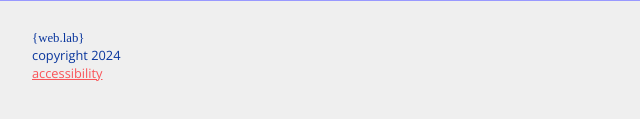
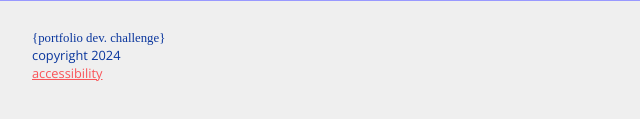
Before and after one commit to devanshi-jain/ieee-sase, a plain HTML site: page resources.html in a window 1280 px wide. Shown: the part 3704-3823 px from the top of the page, 128-768 px from the left. Drawn offline with nearby package versions, Linux system fonts and the light colour scheme; files whose address does not match are found by name; a web font is replaced by a local one.

Commit message:
Fixed title naming

```diff
--- a/resources.html
+++ b/resources.html
@@ -1,5 +1,5 @@
-<!DOCTYPE html><html><head><title>resources | web.lab</title><link rel="stylesheet" href="/main.css"><script src="/script.js"></script><meta name="viewport" content="width=device-width" />
-    <meta property="og:title" content="web.lab" />
+<!DOCTYPE html><html><head><title>resources | portfolio dev. challenge</title><link rel="stylesheet" href="/main.css"><script src="/script.js"></script><meta name="viewport" content="width=device-width" />
+    <meta property="og:title" content="portfolio dev. challenge" />
     <meta property="og:type" content="website" />
     <meta property="og:url" content="http://weblab.mit.edu/" />
     <meta property="og:image" content="http://weblab.mit.edu/public/img/graphic-color.png" />
@@ -195,4 +195,4 @@
     </ul>
     </li>
     </ul>
-    </div></div></div></body><footer class="container"><div class="contained"><div class="company info"><div class="company slug title">{web.lab}</div><div class="company detail copyright">copyright 2024</div><a class="company detail link" href="https://accessibility.mit.edu/">accessibility</a></div><div class="contact info"><div class="contact slug">contact us at</div><a class="contact detail link" href="mailto:weblab-staff@mit.edu">weblab-staff@mit.edu</a></div></div></footer></html>
+    </div></div></div></body><footer class="container"><div class="contained"><div class="company info"><div class="company slug title">{portfolio dev. challenge}</div><div class="company detail copyright">copyright 2024</div><a class="company detail link" href="https://accessibility.mit.edu/">accessibility</a></div><div class="contact info"><div class="contact slug">contact us at</div><a class="contact detail link" href="mailto:weblab-staff@mit.edu">weblab-staff@mit.edu</a></div></div></footer></html>
```
Also changed, not shown: team.html (+1 -1 lines), winners.html (+2 -2 lines).
